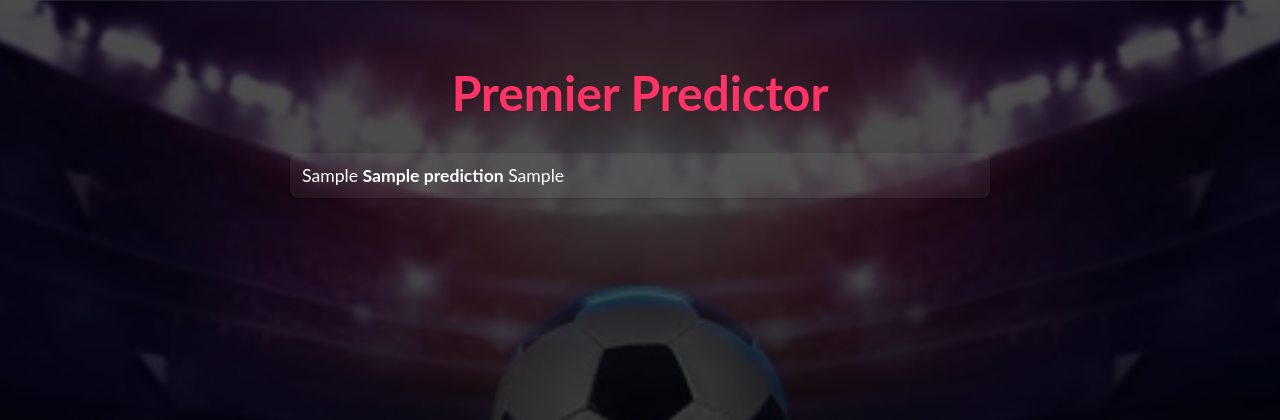
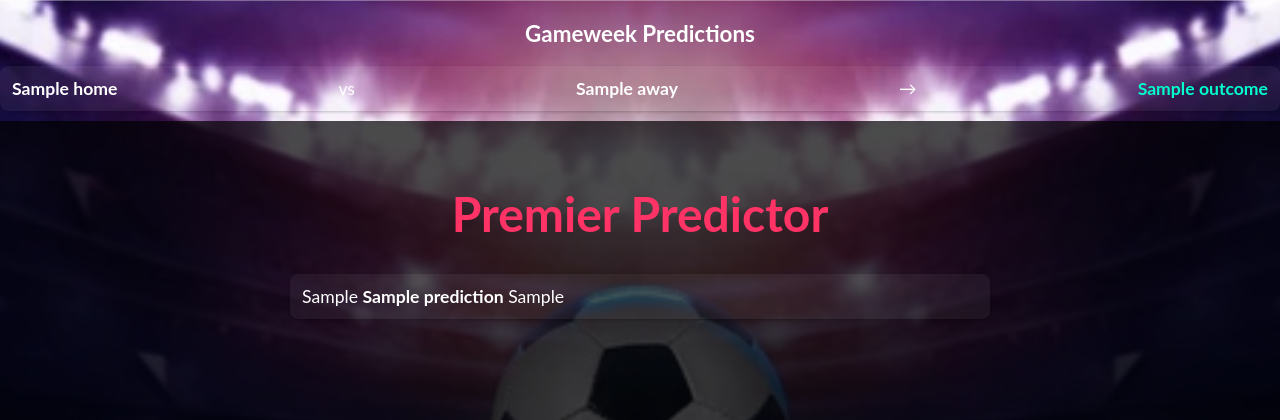
Before and after one commit to Stelfox86/Premier-League-Predictor, a Flask app: template templates/index.html in a window 1280 px wide. Shown: the top 420 px of the page. Run offline with Flask 3, Linux system fonts and the light colour scheme; the template is opened without the code that fills it: most values are stand-ins (such as "Sample title", 1, 10 or a date in 2020); parts of the project's set-up code (start-up, migrations or seed data) failed here and were passed over.

Commit message:
Connect predictions and dropdowns to template

```diff
--- a/templates/index.html
+++ b/templates/index.html
@@ -9,6 +9,15 @@
     <meta name="theme-color" content="#0d1b2a">
 <link rel="manifest" href="{{ url_for('static', filename='manifest.json') }}">
 </head>
+<h2 class="section-title">Gameweek Predictions</h2>
+<div class="fixture-list">
+  {% for match in predictions %}
+    <div class="fixture-card">
+      <strong>{{ match.home }}</strong> vs <strong>{{ match.away }}</strong> →
+      <span class="prediction">{{ match.outcome }}</span>
+    </div>
+  {% endfor %}
+</div>
 <body>
     <div class="overlay">
         <div class="container">
@@ -29,4 +38,13 @@
         </div>
     </div>
 </body>
+<script>
+  if ('serviceWorker' in navigator) {
+    navigator.serviceWorker.register('/static/service-worker.js')
+      .then(reg => console.log('SW registered'))
+      .catch(err => console.error('SW error', err));
+  }
+</script>
+</body>
 </html>
+</html>
```
